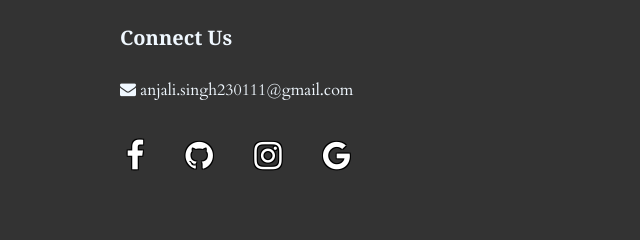
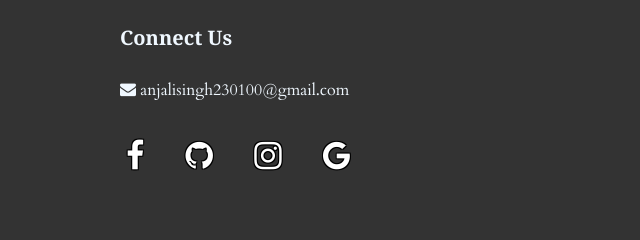
Before and after one commit to anjalisingh230100/TaskHub, a plain HTML site: page viewtask.html in a window 1280 px wide. Shown: the part 383-623 px from the top of the page, 230-870 px from the left. Drawn offline with nearby package versions, Linux system fonts and the light colour scheme; a web font is replaced by a local one.

Commit message:
Update viewtask.html

```diff
--- a/viewtask.html
+++ b/viewtask.html
@@ -115,7 +115,7 @@
                         <div class="col-md-4 col-12 contact ">
                         	<h3> Connect Us </h3>
                                 <nav class="nav flex-column">
-                                       <a class="nav-link" href="#"><i class="fa fa-envelope"></i> anjali.singh230111@gmail.com</a>
+                                       <a class="nav-link" href="#"><i class="fa fa-envelope"></i> anjalisingh230100@gmail.com</a>
                                 </nav>
                                 <div class="social">
 <ul>
```
